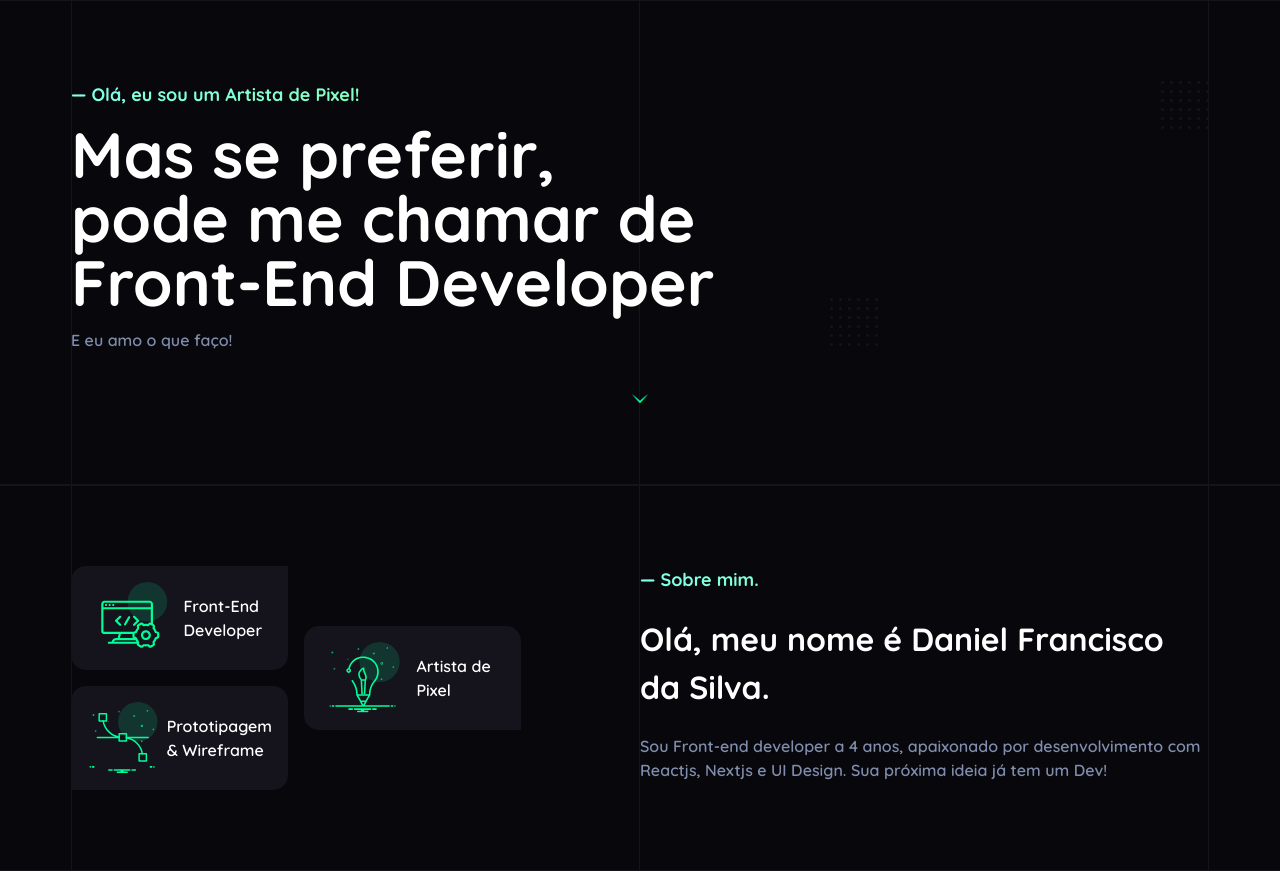
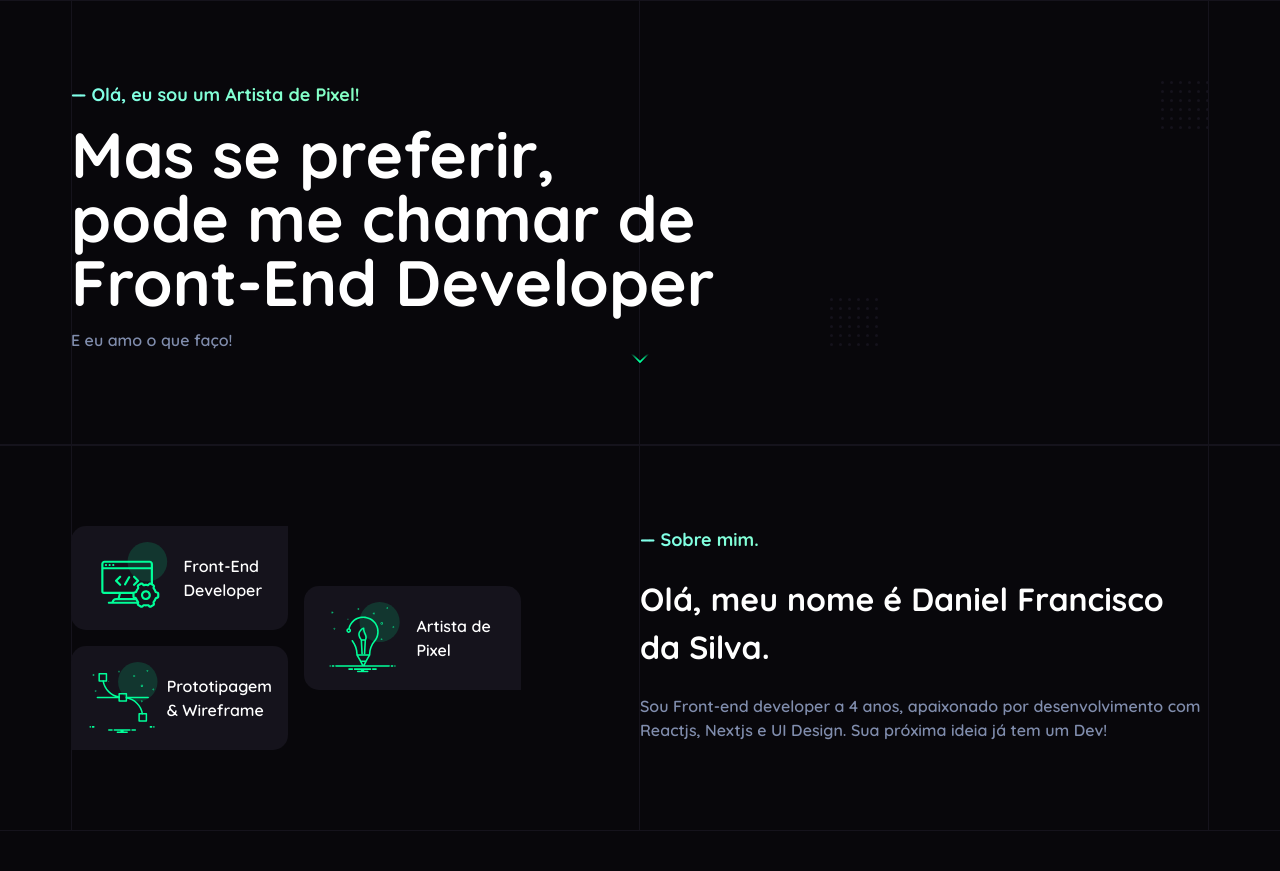
Before and after one commit to dfsilva-dxp/dfsilva-portfolio, a Next.js app: page / in a window 1280 px wide. After the commit the page ends 831 px from the top, so only its background shows below. Built offline with nearby package versions, Linux system fonts and the light colour scheme.

Commit message:
feat: cleaning the cs

```diff
--- a/src/components/Header/styles.ts
+++ b/src/components/Header/styles.ts
@@ -8,8 +8,6 @@ export const Container = styled.div`
     padding-top: ${theme.spacings.xxlarge};
     padding-bottom: ${theme.spacings.xxlarge};
     position: relative;
-    display: grid;
-    gap: ${theme.spacings.xlarge};
   `}
 
   ${Grid.Display} {
```
